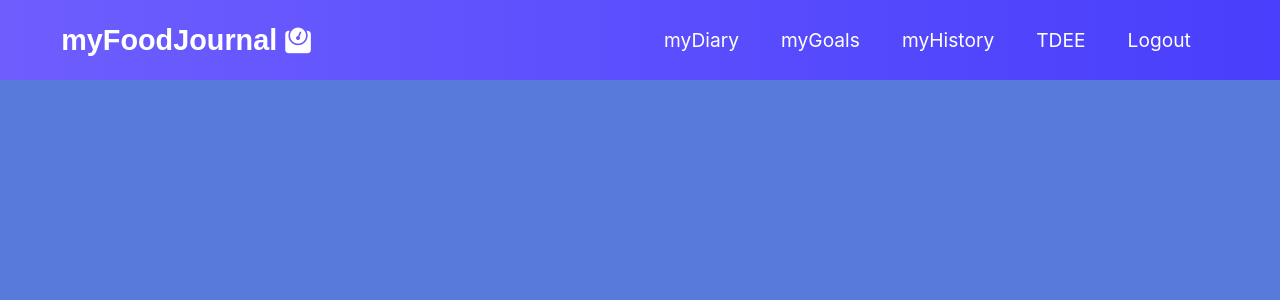
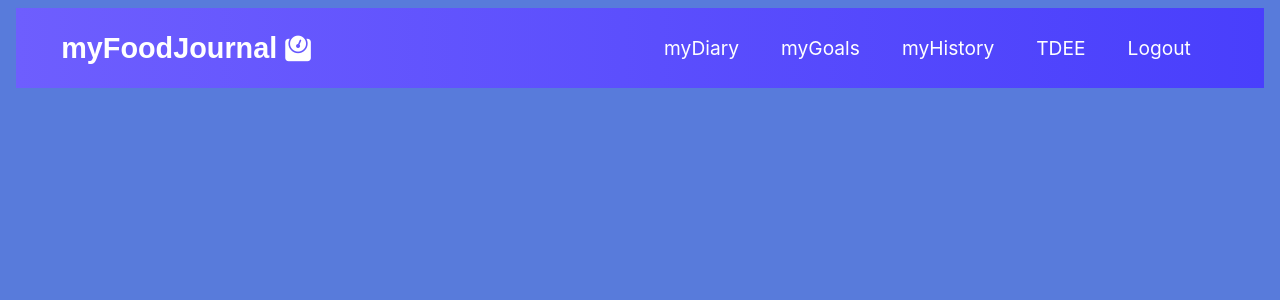
Before and after one commit to emrichmp/myFoodJournal-Frontend, a React (Create React App) app: page /#/ in a window 1280 px wide. Shown: the top 300 px of the page. Built offline with nearby package versions, Linux system fonts and the light colour scheme; a web font is replaced by a local one.

Commit message:
updated styling

```diff
--- a/src/App.css
+++ b/src/App.css
@@ -7,4 +7,6 @@
 body {
   background-color: rgb(88, 123, 219);
   font-size: 1.2rem;
+  color: white;
+  padding: 0.5rem 1rem;
 }
```
